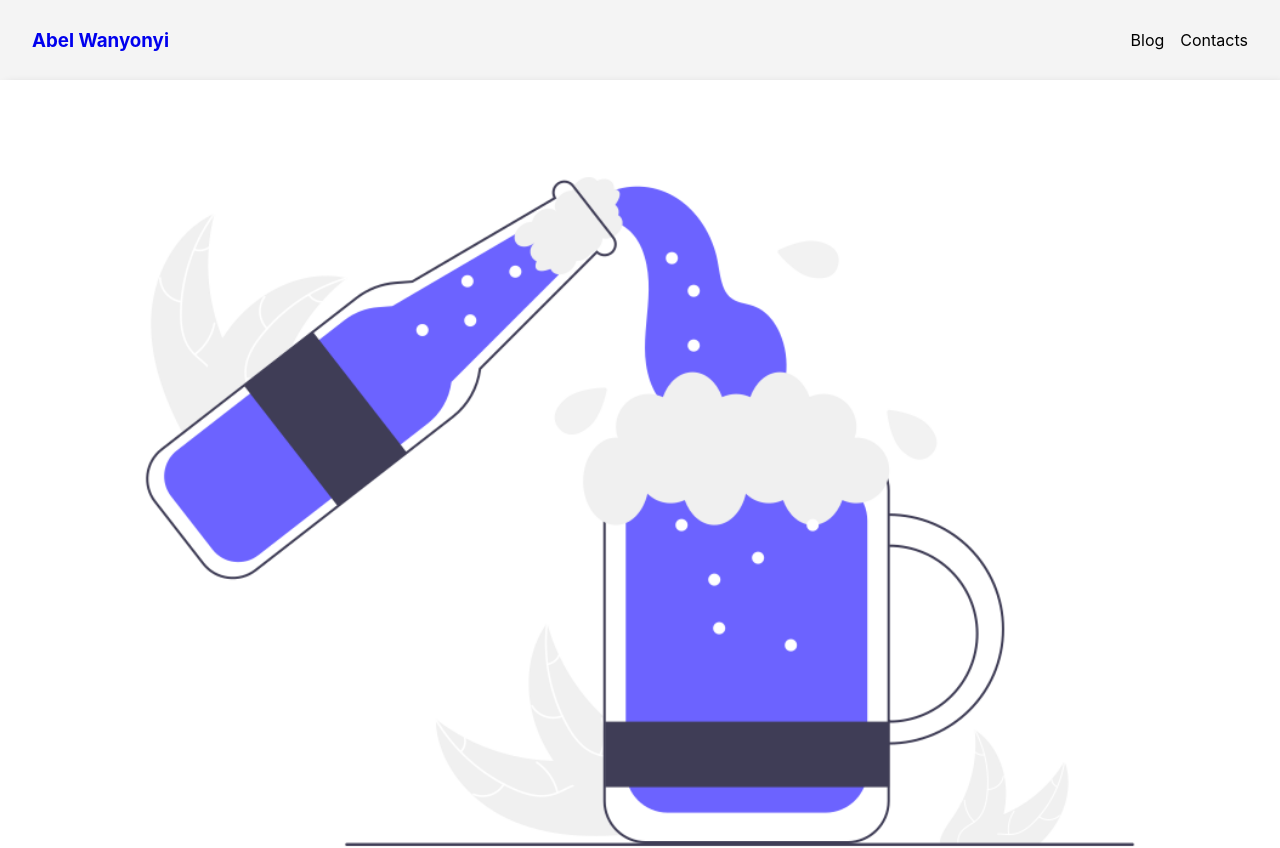
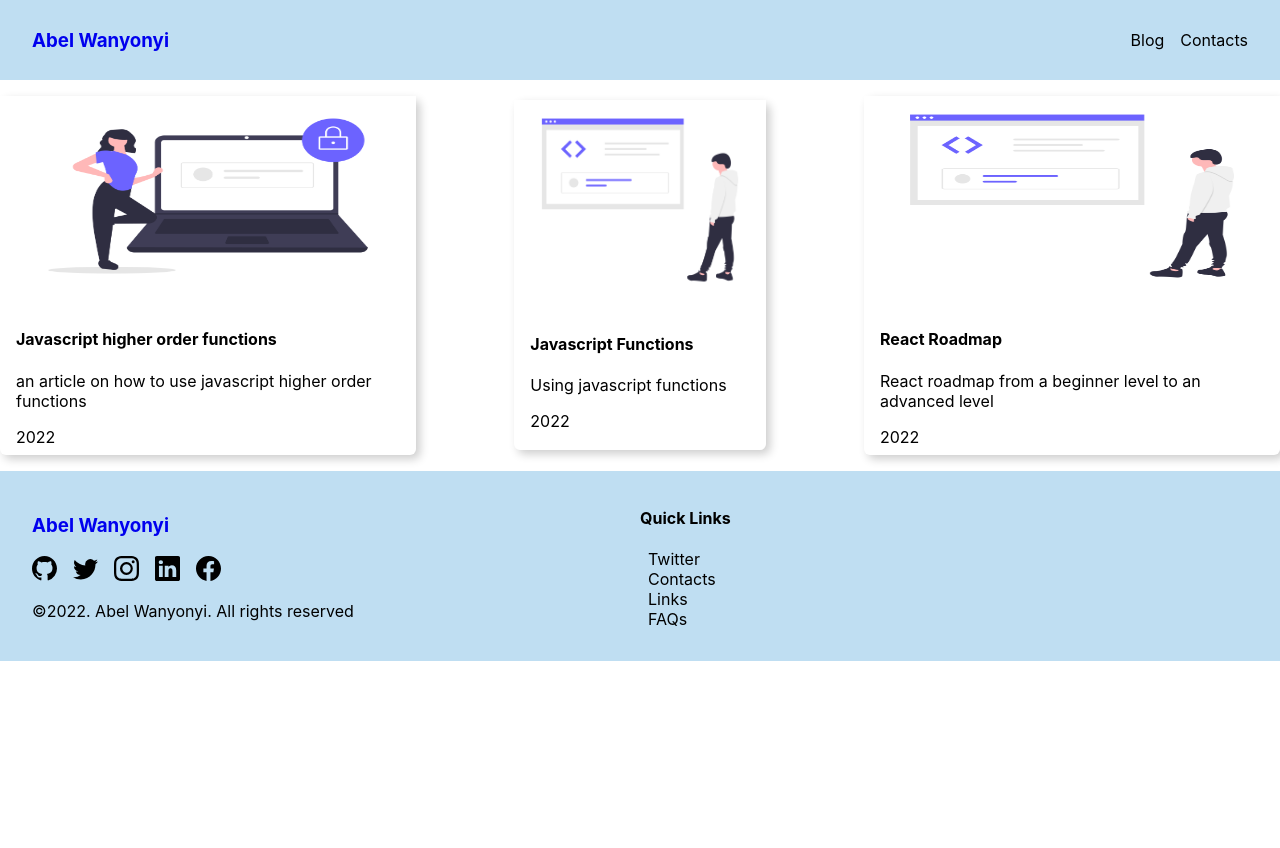
Before and after one commit to abeloa3411/portfolio, a React (Create React App) app: page /blogs in a window 1280 px wide. Shown: the top 848 px of the page. After the commit the page ends 800 px from the top, so only its background shows below. Built offline with nearby package versions, Linux system fonts and the light colour scheme.

Commit message:
new changes

```diff
--- a/src/components/ Work.js
+++ b/src/components/ Work.js
@@ -10,7 +10,12 @@ const WorkContainer = styled.div`
   align-items: center;
   background: #f4f4f4;
 `;
-const WorkTitle = styled.h1``;
+const WorkTitle = styled.h1`
+  @media screen and (max-width: 768px) {
+    font-size: 28px;
+    text-align: center;
+  }
+`;
 const LinkContainer = styled.div`
   display: flex;
   justify-content: center;
--- a/src/components/Articles.js
+++ b/src/components/Articles.js
@@ -19,16 +19,27 @@ const ArticleP = styled.p``;
 
 const ArticlesCards = styled.div`
   display: grid;
-  grid-template-columns: 1fr 1fr;
+  grid-template-columns: 1fr 1fr 1fr;
   grid-gap: 16px;
   justify-content: center;
-  max-width: 700px;
+  align-items: center;
+  max-width: 900px;
   margin: 0 auto;
+
+  @media screen and (max-width: 768px) {
+    grid-template-columns: 1fr 1fr;
+  }
+  @media screen and (max-width: 580px) {
+    grid-template-columns: 1fr;
+  }
 `;
 const Card = styled.article`
   min-height: 350px;
   border-radius: 6px;
   box-shadow: 4px 4px 10px rgba(0, 0, 0, 0.2);
+  @media screen and (max-width: 480px) {
+    width: 340px;
+  }
 `;
 const CardImg = styled.img`
   width: 100%;
@@ -66,9 +77,16 @@ const Articles = () => {
                 href={link}
                 target="_blank"
                 rel="nowhere"
-                style={{ textDecoration: "none", color: "black" }}
+                style={{
+                  textDecoration: "none",
+                  color: "black",
+                  display: "flex",
+                  justifyContent: "center",
+                  alignItems: "center",
+                }}
+                key={id}
               >
-                <Card key={id}>
+                <Card>
                   <CardImg src={img} />
                   <CardDesc>
                     <CardHeader>
--- a/src/components/Footer.js
+++ b/src/components/Footer.js
@@ -17,6 +17,10 @@ const FooterCeneter = styled.div`
   display: grid;
   grid-template-columns: 1fr 1fr;
   padding: 1rem 2rem;
+
+  @media screen and (max-width: 580px) {
+    grid-template-columns: 1fr;
+  }
 `;
 const FooterLeft = styled.div`
   display: flex;
--- a/src/components/Header.js
+++ b/src/components/Header.js
@@ -11,7 +11,7 @@ const HeaderCenter = styled.div`
   align-items: center;
   height: 80px;
   padding: 0 2rem;
-  background: #f4f4f4;
+  background: #bfdef2;
 `;
 const Logo = styled.div``;
 const NavContainer = styled.div``;
--- a/src/components/Hero.js
+++ b/src/components/Hero.js
@@ -18,6 +18,14 @@ const HeroTitle = styled.h1`
   background-image: linear-gradient(45deg, #ff0a78, #43f);
   -webkit-background-clip: text;
   -webkit-text-fill-color: transparent;
+  text-align: center;
+
+  @media screen and (max-width: 768px) {
+    font-size: 40px;
+  }
+  @media screen and (max-width: 480px) {
+    font-size: 28px;
+  }
 `;
 const ButtonContainer = styled.div`
   display: flex;
@@ -35,7 +43,9 @@ const Hero = () => {
   return (
     <HeroContainer>
       <HeroCenter>
-        <HeroTitle>Hey there i build beautiful and fast websites</HeroTitle>
+        <div style={{ padding: "0 .5rem" }}>
+          <HeroTitle>Hey there i build beautiful and fast websites</HeroTitle>
+        </div>
         <ButtonContainer>
           <Link to="/contacts">
             <Button>contact me</Button>
--- a/src/components/Projects.js
+++ b/src/components/Projects.js
@@ -28,11 +28,20 @@ const ProjectsCards = styled.div`
   justify-content: center;
   max-width: 700px;
   margin: 0 auto;
+  padding: 0 1rem 0 0;
+
+  @media screen and (max-width: 480px) {
+    grid-template-columns: 1fr;
+  }
 `;
 const Card = styled.article`
   min-height: 350px;
   border-radius: 6px;
   box-shadow: 4px 4px 10px rgba(0, 0, 0, 0.2);
+
+  @media screen and (max-width: 480px) {
+    width: 340px;
+  }
 `;
 const CardImg = styled.img`
   width: 100%;
@@ -73,9 +82,16 @@ const Projects = () => {
                 href={link}
                 target="_blank"
                 rel="nowhere"
-                style={{ textDecoration: "none", color: "black" }}
+                style={{
+                  textDecoration: "none",
+                  color: "black",
+                  display: "flex",
+                  justifyContent: "center",
+                  alignItems: "center",
+                }}
+                key={id}
               >
-                <Card key={id}>
+                <Card>
                   <CardImg src={img} />
                   <CardDesc>
                     <CardHeader>
--- a/src/data.js
+++ b/src/data.js
@@ -13,6 +13,13 @@ export const articles = [
     img: require("./images/pic4.png"),
     link: "https://abelwanyonyi.hashnode.dev",
   },
+  {
+    id: 3,
+    title: "React Roadmap",
+    description: "React roadmap from a beginner level to an advanced level",
+    img: require("./images/pic4.png"),
+    link: "https://abelwanyonyi.hashnode.dev",
+  },
 ];
 
 export default articles;
--- a/src/pages/BlogPage.js
+++ b/src/pages/BlogPage.js
@@ -1,14 +1,39 @@
 import React from "react";
-import projectData from "../Projects";
+import data from "../data";
 import styled from "styled-components";
 
+const BlogContainer = styled.section`
+  width: 100%;
+  margin-top: 1rem;
+  margin-bottom: 1rem;
+`;
+const BlogCenter = styled.div`
+  display: grid;
+  grid-template-columns: 1fr 1fr 1fr;
+  grid-gap: 16px;
+  width: 900px;
+  width: 100%;
+  margin: 0 auto;
+
+  @media screen and (max-width: 768px) {
+    grid-template-columns: 1fr 1fr;
+  }
+  @media screen and (max-width: 480px) {
+    grid-template-columns: 1fr;
+  }
+`;
 const Card = styled.article`
   min-height: 350px;
   border-radius: 6px;
   box-shadow: 4px 4px 10px rgba(0, 0, 0, 0.2);
+
+  @media screen and (max-width: 480px) {
+    width: 340px;
+  }
 `;
 const CardImg = styled.img`
   width: 100%;
+  height: 200px;
 `;
 const CardDesc = styled.div`
   display: flex;
@@ -28,12 +53,20 @@ const CardHeader = styled.div`
 
 const BlogPage = () => {
   return (
-    <div>
-      {projectData.map((item) => {
+    <BlogContainer>
+      <BlogCenter>
+        {data.map((item) => {
           const { id, title, img, description } = item;
           return (
-          <a>
-            <Card key={id}>
+            <a
+              key={id}
+              style={{
+                display: "flex",
+                justifyContent: "center",
+                alignItems: "center",
+              }}
+            >
+              <Card>
                 <CardImg src={img} />
                 <CardDesc>
                   <CardHeader>
@@ -48,7 +81,8 @@ const BlogPage = () => {
             </a>
           );
         })}
-    </div>
+      </BlogCenter>
+    </BlogContainer>
   );
 };
 
--- a/src/pages/ContactsPage.js
+++ b/src/pages/ContactsPage.js
@@ -20,6 +20,7 @@ const Title = styled.h3`
 `;
 const Paragraph = styled.p`
   margin-top: -10px;
+  padding: 0 1rem;
 `;
 const ContactsSocial = styled.div`
   display: flex;
@@ -73,7 +74,7 @@ const ContactsPage = () => {
           </a>
           <a
             style={{ color: "black" }}
-            href="https://github.com/abeloa3411"
+            href="https://instagram.com/dm_puppy"
             target="_blank"
             rel="nofollow"
           >
```
Lines whose indentation alone changed are shown as unchanged.
